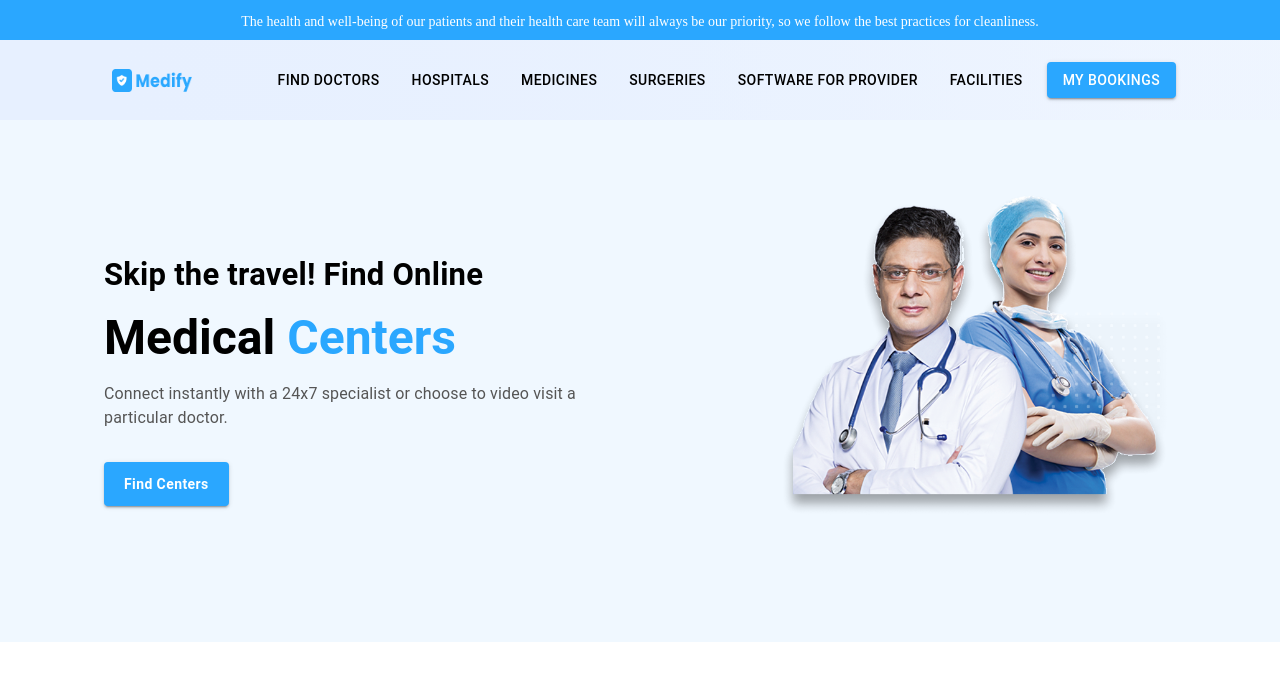
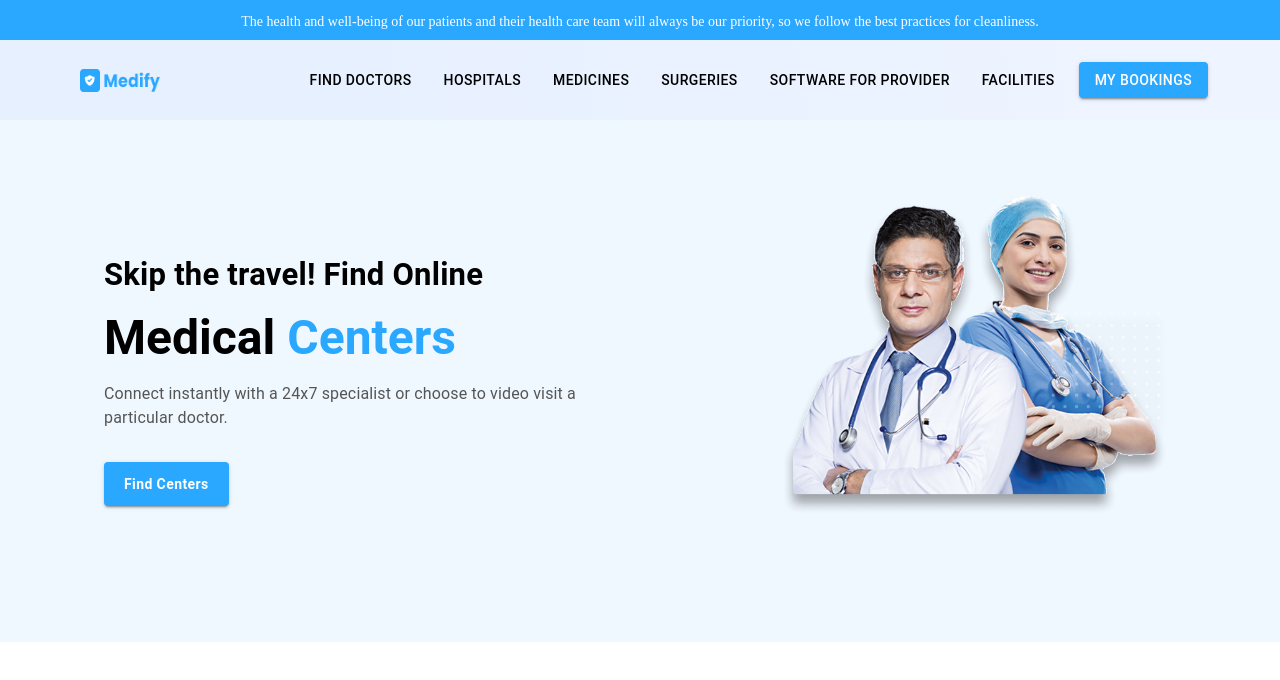
Before and after one commit to prachi397/Medify---Slot-Booking, a React (Create React App) app: page / in a window 1280 px wide. Shown: the top 680 px of the page. Built offline with nearby package versions, Linux system fonts and the light colour scheme.

Commit message:
navbar padding fix

```diff
--- a/src/components/Navbar/navbar.css
+++ b/src/components/Navbar/navbar.css
@@ -12,7 +12,7 @@
     background: linear-gradient(81deg, #E7F0FF 9.01%, rgba(232, 241, 255, 0.47) 89.11%) !important;
     box-shadow: none !important;
     color: black !important;
-    padding: 8px 5rem 8px 5rem !important;
+    padding: 8px 3rem 8px 3rem !important;
 }
 .css-100ek8v-MuiButtonBase-root-MuiButton-root{
     text-transform: none !important;
```
